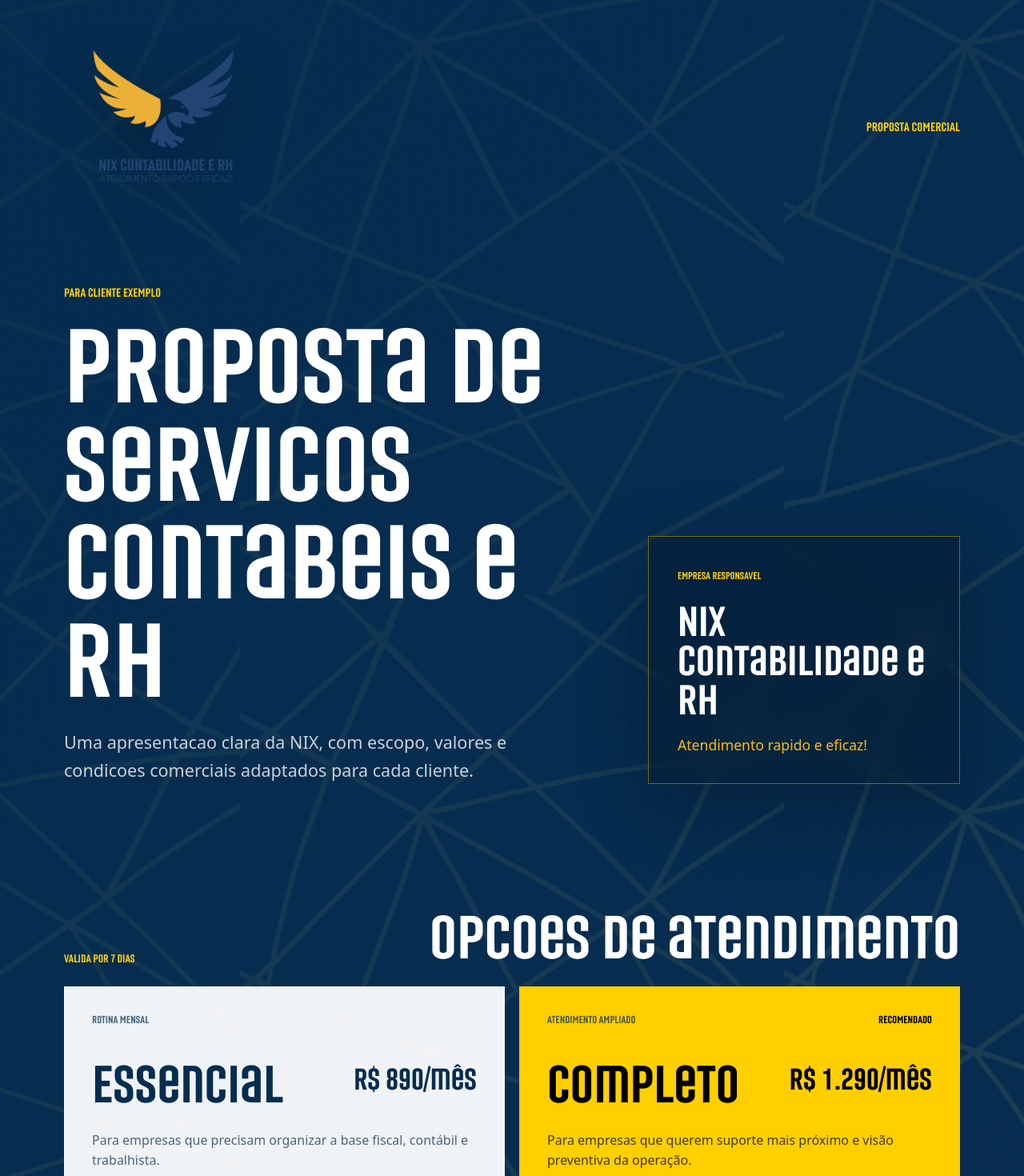
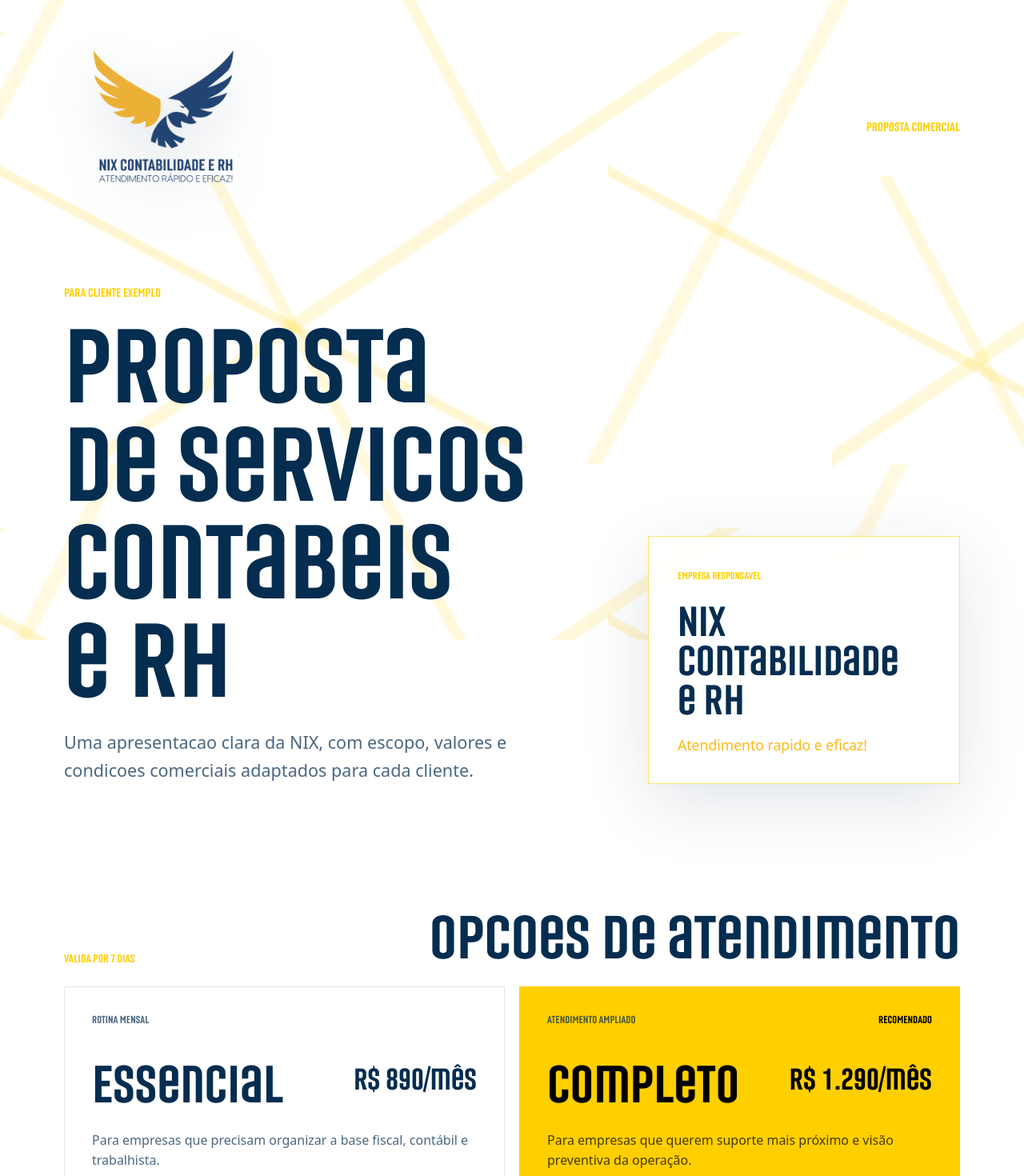
Before and after one commit to gpaiva00/nix-proposal-pages, a React (Vite) app: page / in a window 1280 px wide. Shown: the top 1470 px of the page at 80% size. Built offline with nearby package versions, Linux system fonts and the light colour scheme.

Commit message:
Switch proposal page to a white patterned background

```diff
--- a/src/App.css
+++ b/src/App.css
@@ -1,15 +1,41 @@
 .proposal-page {
+  position: relative;
   min-height: 100svh;
+  overflow-x: hidden;
+  background: var(--color-white);
+  color: var(--color-navy);
+}
+
+.proposal-page::before {
+  content: '';
+  position: fixed;
+  inset: 0;
+  z-index: 0;
+  pointer-events: none;
   background:
-    linear-gradient(135deg, rgba(5, 45, 80, 0.98), rgba(5, 45, 80, 0.88)),
-    url('./assets/brand/nix-pattern.jpg') center / 680px auto;
-  color: var(--color-white);
+    linear-gradient(28deg, transparent 0 35%, rgba(255, 207, 0, 0.18) 35.4% 36.4%, transparent 36.8% 100%),
+    linear-gradient(146deg, transparent 0 42%, rgba(255, 207, 0, 0.15) 42.4% 43.6%, transparent 44% 100%),
+    linear-gradient(62deg, transparent 0 58%, rgba(255, 207, 0, 0.14) 58.5% 59.4%, transparent 59.8% 100%),
+    linear-gradient(118deg, transparent 0 64%, rgba(255, 207, 0, 0.12) 64.4% 65.5%, transparent 65.9% 100%);
+  background-position:
+    0 0,
+    120px 40px,
+    -80px 220px,
+    240px -140px;
+  background-size:
+    760px 560px,
+    920px 620px,
+    840px 680px,
+    980px 720px;
+  opacity: 1;
 }
 
 .hero-section,
 .content-section,
 .terms-section,
 .closing-section {
+  position: relative;
+  z-index: 1;
   width: min(1120px, calc(100% - 40px));
   margin: 0 auto;
 }
@@ -33,7 +59,7 @@
   width: clamp(148px, 22vw, 260px);
   height: auto;
   object-fit: contain;
-  filter: drop-shadow(0 20px 36px rgba(0, 0, 0, 0.32));
+  filter: drop-shadow(0 18px 34px rgba(5, 45, 80, 0.16));
 }
 
 .topbar span,
@@ -84,6 +110,7 @@
   font-family: var(--font-display);
   font-weight: 500;
   line-height: 0.96;
+  text-wrap: balance;
 }
 
 h1 {
@@ -94,16 +121,17 @@
 .hero-summary {
   max-width: 620px;
   margin-top: 28px;
-  color: rgba(255, 255, 255, 0.78);
+  color: rgba(5, 45, 80, 0.72);
   font-size: clamp(1.05rem, 2vw, 1.35rem);
   line-height: 1.6;
 }
 
 .company-card {
-  border: 1px solid rgba(255, 207, 0, 0.42);
-  background: rgba(0, 0, 0, 0.22);
+  border: 1px solid rgba(255, 207, 0, 0.58);
+  background: rgba(255, 255, 255, 0.78);
   padding: clamp(24px, 4vw, 36px);
-  box-shadow: 0 24px 80px rgba(0, 0, 0, 0.25);
+  box-shadow: 0 24px 80px rgba(5, 45, 80, 0.12);
+  -webkit-backdrop-filter: blur(18px);
   backdrop-filter: blur(18px);
 }
 
@@ -158,7 +186,7 @@
   min-height: 440px;
   display: flex;
   flex-direction: column;
-  border: 1px solid rgba(255, 255, 255, 0.2);
+  border: 1px solid rgba(5, 45, 80, 0.12);
   background: rgba(255, 255, 255, 0.94);
   color: var(--color-navy);
   padding: clamp(24px, 4vw, 34px);
@@ -257,7 +285,7 @@
   grid-template-columns: minmax(0, 0.9fr) minmax(320px, 1fr);
   gap: clamp(36px, 7vw, 96px);
   padding: 54px 0 82px;
-  border-top: 1px solid rgba(255, 255, 255, 0.18);
+  border-top: 1px solid rgba(5, 45, 80, 0.16);
 }
 
 .terms-section ul {
@@ -268,7 +296,7 @@
 .terms-section li {
   display: flex;
   gap: 14px;
-  color: rgba(255, 255, 255, 0.78);
+  color: rgba(5, 45, 80, 0.78);
   line-height: 1.6;
 }
 
@@ -278,7 +306,7 @@
   justify-content: space-between;
   gap: 32px;
   padding: 40px 0 54px;
-  border-top: 1px solid rgba(255, 255, 255, 0.18);
+  border-top: 1px solid rgba(5, 45, 80, 0.16);
 }
 
 .closing-section h2 {
@@ -297,10 +325,19 @@
   font-family: var(--font-display);
   text-decoration: none;
   text-transform: uppercase;
+  touch-action: manipulation;
+  transition:
+    background-color 160ms ease,
+    transform 160ms ease;
+}
+
+.closing-section a:hover {
+  background: var(--color-yellow);
+  transform: translateY(-1px);
 }
 
 .closing-section a:focus-visible {
-  outline: 3px solid var(--color-white);
+  outline: 3px solid var(--color-navy);
   outline-offset: 4px;
 }
 
--- a/src/App.tsx
+++ b/src/App.tsx
@@ -27,7 +27,15 @@
     <main className="proposal-page">
       <section className="hero-section" aria-labelledby="proposal-title">
         <header className="topbar">
-          <img src={brandConfig.logo} alt={brandConfig.companyName} className="brand-logo" />
+          <img
+            src={brandConfig.logo}
+            alt={brandConfig.companyName}
+            className="brand-logo"
+            width="2442"
+            height="2232"
+            fetchPriority="high"
+            decoding="async"
+          />
           <span>{brandConfig.contactLabel}</span>
         </header>
 
--- a/src/index.css
+++ b/src/index.css
@@ -15,8 +15,8 @@
     Avenir, Montserrat, system-ui, -apple-system, BlinkMacSystemFont, 'Segoe UI', sans-serif;
 
   font-family: var(--font-body);
-  color: var(--color-white);
-  background: var(--color-navy);
+  color: var(--color-navy);
+  background: var(--color-white);
   font-synthesis: none;
   text-rendering: optimizeLegibility;
   -webkit-font-smoothing: antialiased;
@@ -28,7 +28,7 @@
 }
 
 html {
-  background: var(--color-navy);
+  background: var(--color-white);
 }
 
 body {
```
